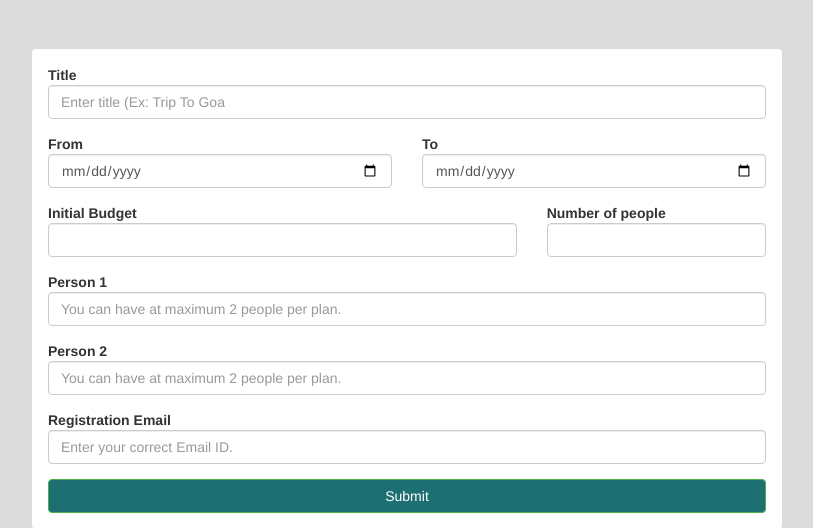
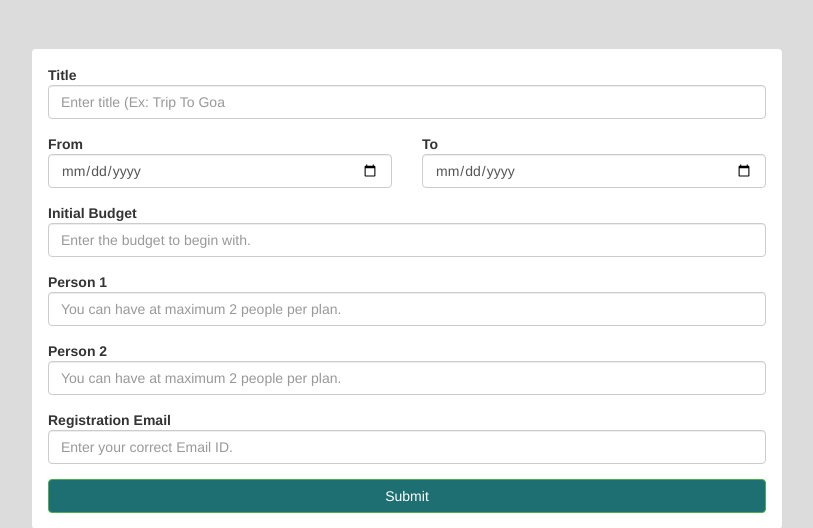
Before and after one commit to tanzeyl/expense-manager-website, a PHP site: page /templates/details.php in a window 1280 px wide. Shown: the part 51-579 px from the top of the page, without its empty margins (233-1046 px from the left). Run offline with PHP 8.4, Linux system fonts and the light colour scheme.

Commit message:
Fixing bugs

```diff
--- a/templates/about.php
+++ b/templates/about.php
@@ -1,3 +1,7 @@
+<?php
+require '../includes/common.php';
+session_start();
+?>
 <!DOCTYPE html>
 <html>
 <head>
--- a/templates/details.php
+++ b/templates/details.php
@@ -11,6 +11,7 @@
 </head>
 <body class="bg-color">
 	<?php
+	session_start();
 	include '../includes/header.php';
 	?><br><br>
 	<div class="container">
@@ -27,7 +28,7 @@
 							<div class="col-xs-6">
 								<b>From</b>
 								<div class="form-group">
-									<input type="date" name="from" class="form-control" min="2019-04-01" max="2022-01-01" required>
+									<input type="date" name="from" class="form-control" min="<?php date("Y/m/d")?>" max="2022-01-01" required>
 								</div>
 							</div>
 							<div class="col-xs-6">
@@ -38,16 +39,10 @@
 							</div>
 						</div>
 						<div class="row">
-							<div class="col-xs-8">
+							<div class="col-xs-12">
 								<b>Initial Budget</b>
 								<div class="form-group">
-									<input type="text" name="i_budget" class="form-control" required>
-								</div>
-							</div>
-							<div class="col-xs-4">
-								<b>Number of people</b>
-								<div class="form-group">
-									<input type="text" name="n_people" class="form-control" required min="1" max="2">
+									<input type="text" name="i_budget" class="form-control" required placeholder="Enter the budget to begin with.">
 								</div>
 							</div>
 						</div>
--- a/templates/details_script.php
+++ b/templates/details_script.php
@@ -4,7 +4,6 @@ $title = mysqli_real_escape_string($con, $_POST['title']);
 $_from = mysqli_real_escape_string($con, $_POST['from']);
 $_to = mysqli_real_escape_string($con, $_POST['to']);
 $i_budget = mysqli_real_escape_string($con, $_POST['i_budget']);
-$n_people = mysqli_real_escape_string($con, $_POST['n_people']);
 $person1 = mysqli_real_escape_string($con, $_POST['person1']);
 $person2 = mysqli_real_escape_string($con, $_POST['person2']);
 $reg_em = mysqli_real_escape_string($con, $_POST['reg_em']);
@@ -12,7 +11,7 @@ $select_q = "SELECT id from users WHERE email = '$reg_em'";
 $select_q_res = mysqli_query($con, $select_q) or die(mysqli_error($con));
 $row = mysqli_fetch_array($select_q_res);
 $user_id = $row['id'];
-$details_q = "INSERT INTO `usersplans` (`id`, `user_id`, `title`, `_from`, `_to`, `i_budget`, `n_people`, `person1`, `person2`, `reg_em`) VALUES (NULL, '$user_id', '$title', '$_from', '$_to', '$i_budget', '$n_people', '$person1', '$person2', '$reg_em')";
+$details_q = "INSERT INTO `usersplans` (`id`, `user_id`, `title`, `_from`, `_to`, `i_budget`, `person1`, `person2`, `reg_em`) VALUES (NULL, '$user_id', '$title', '$_from', '$_to', '$i_budget', '$person1', '$person2', '$reg_em')";
 $details_q_res = mysqli_query($con, $details_q) or die(mysqli_error($con));
 echo ("<script>location.href='home.php'</script>");
 ?>
--- a/templates/home.php
+++ b/templates/home.php
@@ -56,10 +56,7 @@ $home_q_res = mysqli_query($con, $home_q) or die(mysqli_error($con));
 									<p style="text-align: center; font-size: 20px;"><?php echo $row['title']; ?></p>
 									</center>
 								</div>
-								<div class="col-xs-3" style="float: right;">
-									<p style="font-size: 20px;"><span class = "glyphicon glyphicon-user"></span><?php echo " ".$row['n_people']; ?></p>
-								</div>
-								<div class="col-xs-4">
+								<div class="col-xs-4 col-xs-offset-2">
 									<a href="delete_plans.php?id=<?php echo $row['id']; ?>"><span class="glyphicon glyphicon-trash" style="float: right; font-size: 20px; color: red;"></span></a>
 								</div>
 							</div>
--- a/templates/login_script.php
+++ b/templates/login_script.php
@@ -6,9 +6,8 @@ $pw = mysqli_real_escape_string($con, $_POST['password']);
 $pass = md5($pw);
 $email_q = "SELECT * FROM users WHERE email = '$email'";
 $email_q_res = mysqli_query($con, $email_q) or die(mysqli_error($con));
+$_SESSION['msg'] = 0;
 $row = mysqli_fetch_array($email_q_res);
-$_SESSION['email'] = $email;
-$_SESSION['msg'] = 0;
 if (mysqli_num_rows($email_q_res))
 {
 	if($row['password'] != $pass)
--- a/templates/signup.php
+++ b/templates/signup.php
@@ -36,7 +36,7 @@
 							</div>
 							<b>Phone:</b>
 							<div class="form-group">
-								<input type="tel" name="phone" class="form-control" placeholder="Enter a valid Phone Number" pattern="[0-9]{10}" required>
+								<input type="tel" name="phone" class="form-control" placeholder="Enter a 10 digit phone number" pattern="[0-9]{10}" required>
 							</div>
 							<button class="btn btn-block" style="background: #1e6f72; color: white;">Submit</button><br>
 						</form>
--- a/templates/signup_script.php
+++ b/templates/signup_script.php
@@ -1,9 +1,11 @@
 <?php
+session_start();
 require '../includes/common.php';
 $n = 1;
 $name = mysqli_real_escape_string($con, $_POST['name']);
 $email = mysqli_real_escape_string($con, $_POST['email']);
 $regrex_email = "/^[_a-z0-9-]+(\.[_a-z0-9-]+)*@[a-z0-9-]+(\.[a-z0-9-]+)*(\.[a-z]{2,})$/i";
+$_SESSION['email'] = $email;
 if (!preg_match($regrex_email, $email))
 {
 	echo 'This email is invalid.';
@@ -27,10 +29,10 @@ if ($n == 1)
 {
 	$signup_q = "INSERT INTO `users` (`id`, `name`, `email`, `password`, `phone_number`) VALUES (NULL, '$name', '$email', '$pass_word', '$phone_number')";
 	$signup_q_res = mysqli_query($con, $signup_q) or die(mysqli_error($con));
-	echo ("<script>location.href='login.php'</script>");
+	echo ("<script>location.href='home.php'</script>");
 }
 else
 {
-	echo ("<script>location.href='login.php'</script>");
+	echo ("<script>location.href='home.php'</script>");
 }
 ?>
```
Also changed, not shown: templates/allplans.php (+7 -6 lines).
